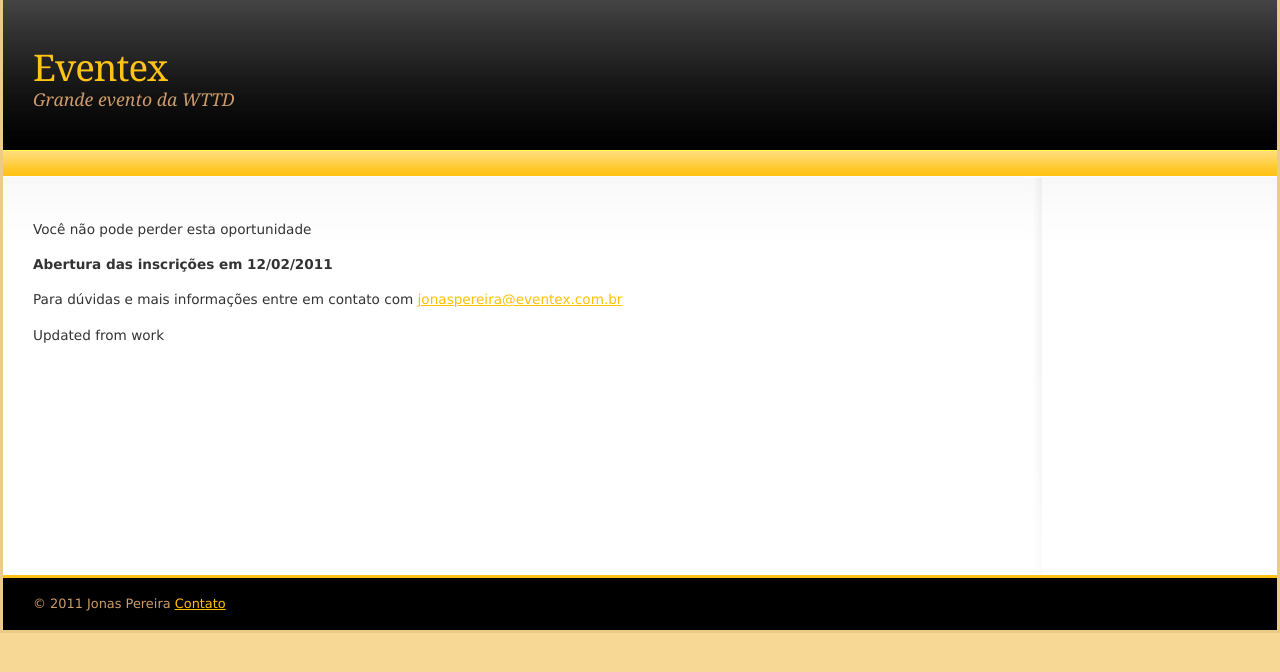
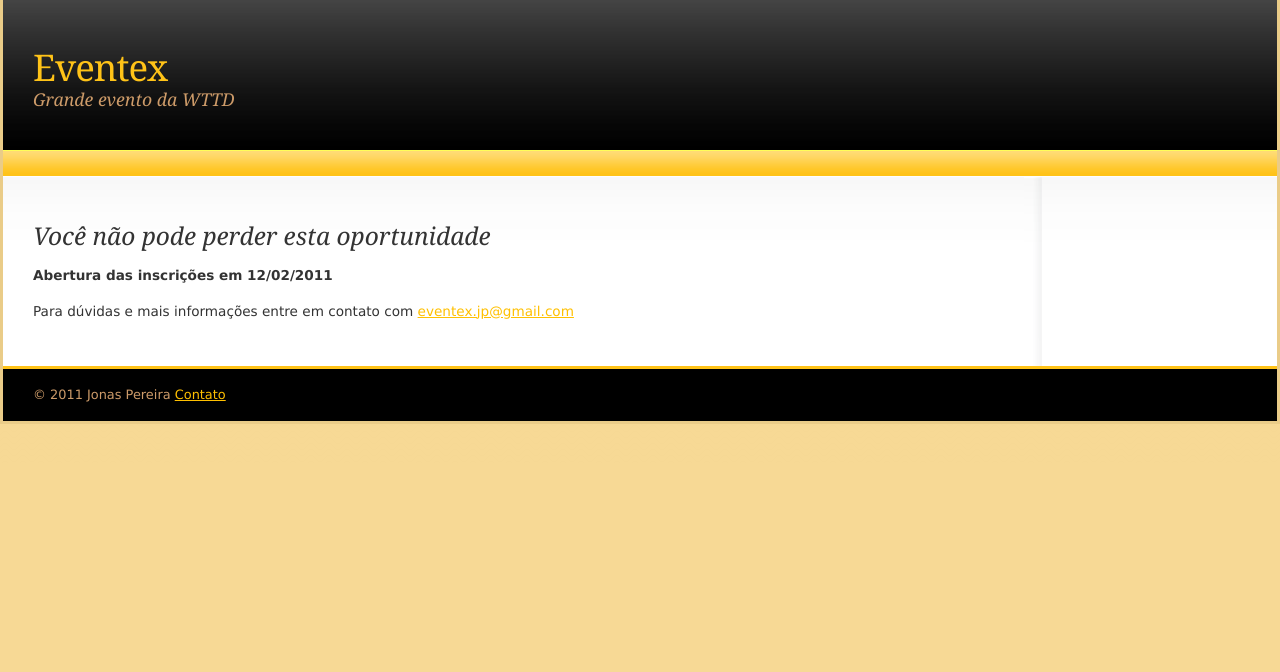
Before and after one commit to jonassonjp/eventex, a Django app: page / in a window 1280 px wide. Shown: the top 672 px of the page. Run offline with Django 3.2, Linux system fonts and the light colour scheme; parts of the project's set-up code (start-up, migrations or seed data) failed here and were passed over.

Commit message:
Criou o arquivo base.html; Alterou index.html para herdar de base.html

```diff
--- /dev/null
+++ b/templates/base.html
@@ -0,0 +1,72 @@
+<!DOCTYPE html PUBLIC "-//W3C//DTD XHTML 1.0 Strict//EN" "http://www.w3.org/TR/xhtml1/DTD/xhtml1-strict.dtd">
+<html xmlns="http://www.w3.org/1999/xhtml">
+	<head>
+		<meta http-equiv="content-type" content="text/html; charset=utf-8" />
+		<meta name="robots" content="all" />
+		<meta name="generator" content="RapidWeaver" />
+
+		<title>index</title>
+		<link rel="stylesheet" type="text/css" media="screen" href="{{ MEDIA_URL }}css/styles.css"  />
+		<!--[if IE 6]><link rel="stylesheet" type="text/css" media="screen" href="{{ MEDIA_URL }}css/ie6.css"  /><![endif]-->
+		<link rel="stylesheet" type="text/css" media="screen" href="{{ MEDIA_URL }}css/colourtag-theme-default.css"  />
+		<link rel="stylesheet" type="text/css" media="print" href="{{ MEDIA_URL }}css/print.css"  />
+		<link rel="stylesheet" type="text/css" media="handheld" href="{{ MEDIA_URL }}css/handheld.css"  />
+		<link rel="stylesheet" type="text/css" media="screen" href="{{ MEDIA_URL }}css/width/800.css" />
+		<link rel="stylesheet" type="text/css" media="screen" href="{{ MEDIA_URL }}css/icons/orange.css" />
+		<link rel="stylesheet" type="text/css" media="screen" href="{{ MEDIA_URL }}css/sidebar/sidebar_right.css" />
+
+
+
+
+		<script type="text/javascript" src="{{ MEDIA_URL }}javascript/javascript.js"></script>
+
+
+		<!--[if IE 6]><script type="text/javascript" charset="utf-8">
+			var blankSrc = "{{ MEDIA_URL }}images/blank.gif";
+		</script>
+		<style type="text/css">
+			img { behavior:	url("{{ MEDIA_URL }}images/pngbehavior.htc"); }
+		</style><![endif]-->
+
+
+
+	</head>
+<body>
+<div id="body_bg">
+	<img src="{{ MEDIA_URL }}images/body_bg.png" alt="" style="width: 3000px; height: 489px;" />
+</div>
+<div id="container"><!-- Start container -->
+	<div id="pageHeader"><!-- Start page header -->
+		<div id="top_grad">
+			<img src="{{ MEDIA_URL }}images/header_top_grad.png" alt="" style="width: 3000px; height: 146px;" />
+		</div>
+
+		<h1>Eventex</h1>
+		<h2>Grande evento da WTTD</h2>
+		<div id="bar">
+			<img src="{{ MEDIA_URL }}images/header_bottom_bar_grad.png" alt="" style="width: 3000px; height: 23px;" />
+		</div>
+	</div><!-- End page header -->
+
+
+	<div id="contentContainer"><!-- Start main content wrapper -->
+		<div id="content"><!-- Start content -->
+
+
+		{% block content %}
+		{% endblock content %}
+
+		</div><!-- End content -->
+		<div class="clearer"></div>
+	</div><!-- End main content wrapper -->
+
+
+	<div id="footer"><!-- Start Footer -->
+		<p>&copy; 2011 Jonas Pereira <a href="#" id="rw_email_contact">Contato</a><script type="text/javascript">var _rwObsfuscatedHref0 = "mai";var _rwObsfuscatedHref1 = "lto";var _rwObsfuscatedHref2 = ":jo";var _rwObsfuscatedHref3 = "nas";var _rwObsfuscatedHref4 = "son";var _rwObsfuscatedHref5 = "jp@";var _rwObsfuscatedHref6 = "gma";var _rwObsfuscatedHref7 = "il.";var _rwObsfuscatedHref8 = "com";var _rwObsfuscatedHref = _rwObsfuscatedHref0+_rwObsfuscatedHref1+_rwObsfuscatedHref2+_rwObsfuscatedHref3+_rwObsfuscatedHref4+_rwObsfuscatedHref5+_rwObsfuscatedHref6+_rwObsfuscatedHref7+_rwObsfuscatedHref8; document.getElementById('rw_email_contact').href = _rwObsfuscatedHref;</script></p>
+		<div id="breadcrumbcontainer"><!-- Start the breadcrumb wrapper -->
+
+		</div><!-- End breadcrumb -->
+	</div><!-- End Footer -->
+</div><!-- End container -->
+</body>
+</html>
--- a/templates/index.html
+++ b/templates/index.html
@@ -1,81 +1,10 @@
-<!DOCTYPE html PUBLIC "-//W3C//DTD XHTML 1.0 Strict//EN" "http://www.w3.org/TR/xhtml1/DTD/xhtml1-strict.dtd">
-<html xmlns="http://www.w3.org/1999/xhtml">
-	<head>
-		<meta http-equiv="content-type" content="text/html; charset=utf-8" />
-		<meta name="robots" content="all" />
-		<meta name="generator" content="RapidWeaver" />
+{% extends 'base.html' %}
+{% block content %}
 
-		<title>index</title>
-		<link rel="stylesheet" type="text/css" media="screen" href="{{ MEDIA_URL }}css/styles.css"  />
-		<!--[if IE 6]><link rel="stylesheet" type="text/css" media="screen" href="{{ MEDIA_URL }}css/ie6.css"  /><![endif]-->
-		<link rel="stylesheet" type="text/css" media="screen" href="{{ MEDIA_URL }}css/colourtag-theme-default.css"  />
-		<link rel="stylesheet" type="text/css" media="print" href="{{ MEDIA_URL }}css/print.css"  />
-		<link rel="stylesheet" type="text/css" media="handheld" href="{{ MEDIA_URL }}css/handheld.css"  />
-		<link rel="stylesheet" type="text/css" media="screen" href="{{ MEDIA_URL }}css/width/800.css" />
-		<link rel="stylesheet" type="text/css" media="screen" href="{{ MEDIA_URL }}css/icons/orange.css" />
-		<link rel="stylesheet" type="text/css" media="screen" href="{{ MEDIA_URL }}css/sidebar/sidebar_right.css" />
+	<p><h2>Você não pode perder esta oportunidade</h2></p>
+	<p><strong>Abertura das inscrições em 12/02/2011</strong></p>
+	<p>Para dúvidas e mais informações entre em contato com
+		<a href="mailto:eventex.jp@gmail.com">eventex.jp@gmail.com</a>
+	</p>
 
-
-
-
-		<script type="text/javascript" src="{{ MEDIA_URL }}javascript/javascript.js"></script>
-
-
-		<!--[if IE 6]><script type="text/javascript" charset="utf-8">
-			var blankSrc = "{{ MEDIA_URL }}images/blank.gif";
-		</script>
-		<style type="text/css">
-			img { behavior:	url("{{ MEDIA_URL }}images/pngbehavior.htc"); }
-		</style><![endif]-->
-
-
-
-	</head>
-<body>
-<div id="body_bg">
-	<img src="{{ MEDIA_URL }}images/body_bg.png" alt="" style="width: 3000px; height: 489px;" />
-</div>
-<div id="container"><!-- Start container -->
-	<div id="pageHeader"><!-- Start page header -->
-		<div id="top_grad">
-			<img src="{{ MEDIA_URL }}images/header_top_grad.png" alt="" style="width: 3000px; height: 146px;" />
-		</div>
-
-		<h1>Eventex</h1>
-		<h2>Grande evento da WTTD</h2>
-		<div id="bar">
-			<img src="{{ MEDIA_URL }}images/header_bottom_bar_grad.png" alt="" style="width: 3000px; height: 23px;" />
-		</div>
-	</div><!-- End page header -->
-	<div id="sidebarContainer"><!-- Start Sidebar wrapper -->
-		<div class="contentSpacer"></div><!-- this makes sure the content is long enough for the design -->
-		<div id="navcontainer"><!-- Start Navigation -->
-
-		</div><!-- End navigation -->
-		<div id="sidebar"><!-- Start sidebar content -->
-			<h1 class="sideHeader"></h1><!-- Sidebar header -->
-			<!-- sidebar content you enter in the page inspector -->
-			 <!-- sidebar content such as the blog archive links -->
-		</div><!-- End sidebar content -->
-	</div><!-- End sidebar wrapper -->
-	<div id="contentContainer"><!-- Start main content wrapper -->
-		<div id="content"><!-- Start content -->
-
-			<p>Você não pode perder esta oportunidade</p>
-			<p><strong>Abertura das inscrições em 12/02/2011</strong></p>
-			<p>Para dúvidas e mais informações entre em contato com <a href="mailto:jonaspereira@eventex.com.br">jonaspereira@eventex.com.br</a></p>
-			<p>Updated from work</p>
-
-
-		</div><!-- End content -->
-		<div class="clearer"></div>
-	</div><!-- End main content wrapper -->
-	<div id="footer"><!-- Start Footer -->
-		<p>&copy; 2011 Jonas Pereira <a href="#" id="rw_email_contact">Contato</a><script type="text/javascript">var _rwObsfuscatedHref0 = "mai";var _rwObsfuscatedHref1 = "lto";var _rwObsfuscatedHref2 = ":jo";var _rwObsfuscatedHref3 = "nas";var _rwObsfuscatedHref4 = "son";var _rwObsfuscatedHref5 = "jp@";var _rwObsfuscatedHref6 = "gma";var _rwObsfuscatedHref7 = "il.";var _rwObsfuscatedHref8 = "com";var _rwObsfuscatedHref = _rwObsfuscatedHref0+_rwObsfuscatedHref1+_rwObsfuscatedHref2+_rwObsfuscatedHref3+_rwObsfuscatedHref4+_rwObsfuscatedHref5+_rwObsfuscatedHref6+_rwObsfuscatedHref7+_rwObsfuscatedHref8; document.getElementById('rw_email_contact').href = _rwObsfuscatedHref;</script></p>
-		<div id="breadcrumbcontainer"><!-- Start the breadcrumb wrapper -->
-
-		</div><!-- End breadcrumb -->
-	</div><!-- End Footer -->
-</div><!-- End container -->
-</body>
-</html>
+{% endblock content%}
```
Also changed, not shown: subscription/views.py (+6 -1 lines), 2 other files.
